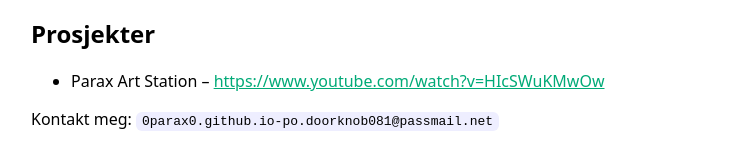
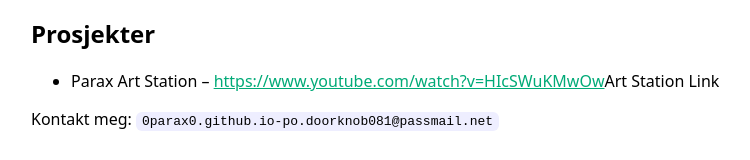
Before and after one commit to 0Parax0/0Parax0.github.io, a plain HTML site: page index.html in a window 1280 px wide. Shown: the part 129-289 px from the top of the page, without its empty margins (9-759 px from the left). Drawn offline with Linux system fonts and the light colour scheme.

```diff
--- a/index.html
+++ b/index.html
@@ -8,7 +8,7 @@
 <p>Dette er min første nettside publisert med <strong>GitHub Pages</strong>.</p>
 <h2>Prosjekter</h2>
 <ul>
-  <li>Parax Art Station – <a href="#">https://www.youtube.com/watch?v=HIcSWuKMwOw</a></li>
+  <li>Parax Art Station – <a href="#">https://www.youtube.com/watch?v=HIcSWuKMwOw</a>Art Station Link</li>
 </ul>
 <p>Kontakt meg: <code>0parax0.github.io-po.doorknob081@passmail.net</code></p>
 </html>
```
